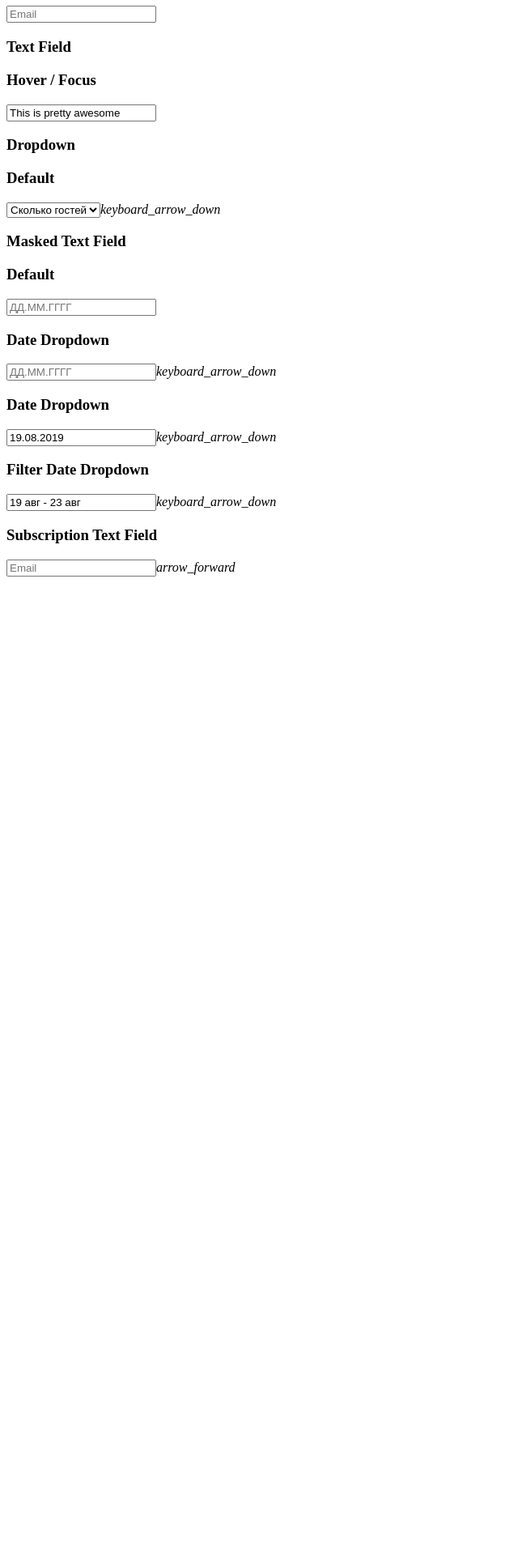
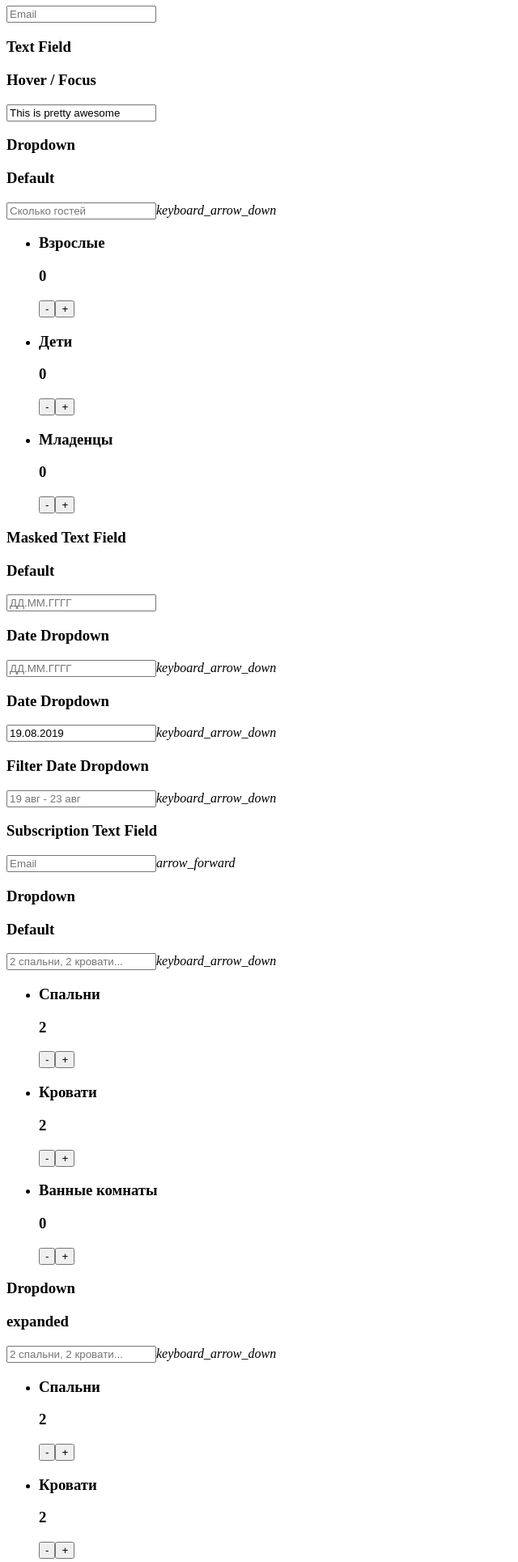
Before and after one commit to DianaSbe/Task-2, a Node project: template webpack and project/src/pug/pages/index.pug in a window 1280 px wide. Shown: the part 1234-3163 px from the top of the page at 81% size, without its empty margins (0-640 px from the left). Before the commit the page ends 1946 px from the top, so only its background shows below. Run offline with Node 20 templates, Linux system fonts and the light colour scheme; the template is opened without the code that fills it, so the values that code supplies are empty.

Commit message:
Сделан блок dropdown-rooms 'default' и 'expanded' (Form Elements)
сделан только внешний вид

```diff
--- a/webpack and project/src/assets/scss/main.scss
+++ b/webpack and project/src/assets/scss/main.scss
@@ -47,8 +47,6 @@ body {
   font-size: 14px;
 }
 
-::placeholder {
+.textfield ::placeholder {
   color: rgba(31, 32, 65, 0.25);
-  font-family: 'Conv_Montserrat-Regular';
-  font-size: 14px;
 }
--- a/webpack and project/src/blocks/FontElements/dropdown.pug
+++ b/webpack and project/src/blocks/FontElements/dropdown.pug
@@ -8,16 +8,44 @@ mixin dropdown(name, value, hint, status, type)
         input(class="rectang date_mask" type="text" name="data" value=`${value}` placeholder=`${hint}`)
         i.material-icons.dropdown__arrow keyboard_arrow_down
 
-    else if name=="Filter Date Dropdown"
-      div.wrapper__filter-date-dropdown
-        input(class="rectang" type="text" name="data" value=`${value}` placeholder=`${hint}`)
+    else
+      div(class=`wrapper__dropdown ${type}`)
+        input(class=`rectang input_${status}` type="text" name="data" value=`${value}` placeholder=`${hint}`)
         i.material-icons.dropdown__arrow keyboard_arrow_down
-
-    else
-      div.wrapper__dropdown
-        select(class="rectang custom-arrow")
-          option(disabled selected hidden)= hint
-        i.material-icons.dropdown__arrow keyboard_arrow_down
+      if type=="dropdown-guests"
+        ul.rectang.dropdown__ul
+          li.dropdown__li
+            h3 Взрослые
+            h3 0
+            button.dropdown__button.button-minus -
+            button.dropdown__button.button-plus +
+          li.dropdown__li
+            h3 Дети
+            h3 0
+            button.dropdown__button.button-minus -
+            button.dropdown__button.button-plus +
+          li.dropdown__li
+            h3 Младенцы
+            h3 0
+            button.dropdown__button.button-minus -
+            button.dropdown__button.button-plus +
+      if type=="dropdown-rooms"
+        ul(class=`rectang dropdown__ul ul_${status}`)
+          li.dropdown__li
+            h3 Спальни
+            h3.dropdown__number 2
+            button.dropdown__button.button-minus -
+            button.dropdown__button.button-plus +
+          li.dropdown__li
+            h3 Кровати
+            h3.dropdown__number 2
+            button.dropdown__button.button-minus -
+            button.dropdown__button.button-plus +
+          li.dropdown__li
+            h3 Ванные комнаты
+            h3.dropdown__number 0
+            button.dropdown__button.button-minus.inactive -
+            button.dropdown__button.button-plus +
 
     //button(type="submit" name="submit")
       i.material-icons star_rate
--- a/webpack and project/src/blocks/FontElements/rectang.scss
+++ b/webpack and project/src/blocks/FontElements/rectang.scss
@@ -28,6 +28,8 @@
     box-sizing: border-box;
     border-radius: 4px;
 
+    background: #FFFFFF;
+
     //шрифт набираемого текста в инпуте
     color: rgba(31, 32, 65, 0.75);
     font-family: 'Conv_Montserrat-Light';
--- a/webpack and project/src/blocks/Sheet/sheet.pug
+++ b/webpack and project/src/blocks/Sheet/sheet.pug
@@ -41,13 +41,16 @@ mixin sheet(name)
         +textfield("Text Field", "", "Email", 'Default')
         +textfield("Text Field", "This is pretty awesome", "", 'Hover / Focus')
       div.dropdowns-wrapper
-        +dropdown("Dropdown", "", "Сколько гостей", 'Default')
+        +dropdown("Dropdown", "", "Сколько гостей", 'Default', 'dropdown-guests')
       div.textfields-data-wrapper
         +textfield("Masked Text Field", "", "ДД.ММ.ГГГГ", 'Default')
       div.dropdowns-data-wrapper
         +dropdown("Date Dropdown", "", "ДД.ММ.ГГГГ", '', 'dropdown-date')
         +dropdown("Date Dropdown", "19.08.2019", "ДД.ММ.ГГГГ", '', 'dropdown-date')
       div.dropdowns-filter-data-wrapper
-        +dropdown("Filter Date Dropdown", "19 авг - 23 авг", "", '', 'filter-dropdown-date')
+        +dropdown("Filter Date Dropdown", "", "19 авг - 23 авг")
       div.textfields-subscription-wrapper
-        +textfield("Subscription Text Field", "", "Email", '')
+        +textfield("Subscription Text Field", "", "Email")
+      div.dropdowns-expanded-wrapper
+        +dropdown("Dropdown", "", "2 спальни, 2 кровати...", 'Default', 'dropdown-rooms')
+        +dropdown("Dropdown", "", "2 спальни, 2 кровати...", 'expanded', 'dropdown-rooms')
```
Also changed, not shown: webpack and project/src/blocks/FontElements/dropdown.scss (+73 -6 lines), webpack and project/src/blocks/Sheet/sheet.scss (+9 -0 lines).
